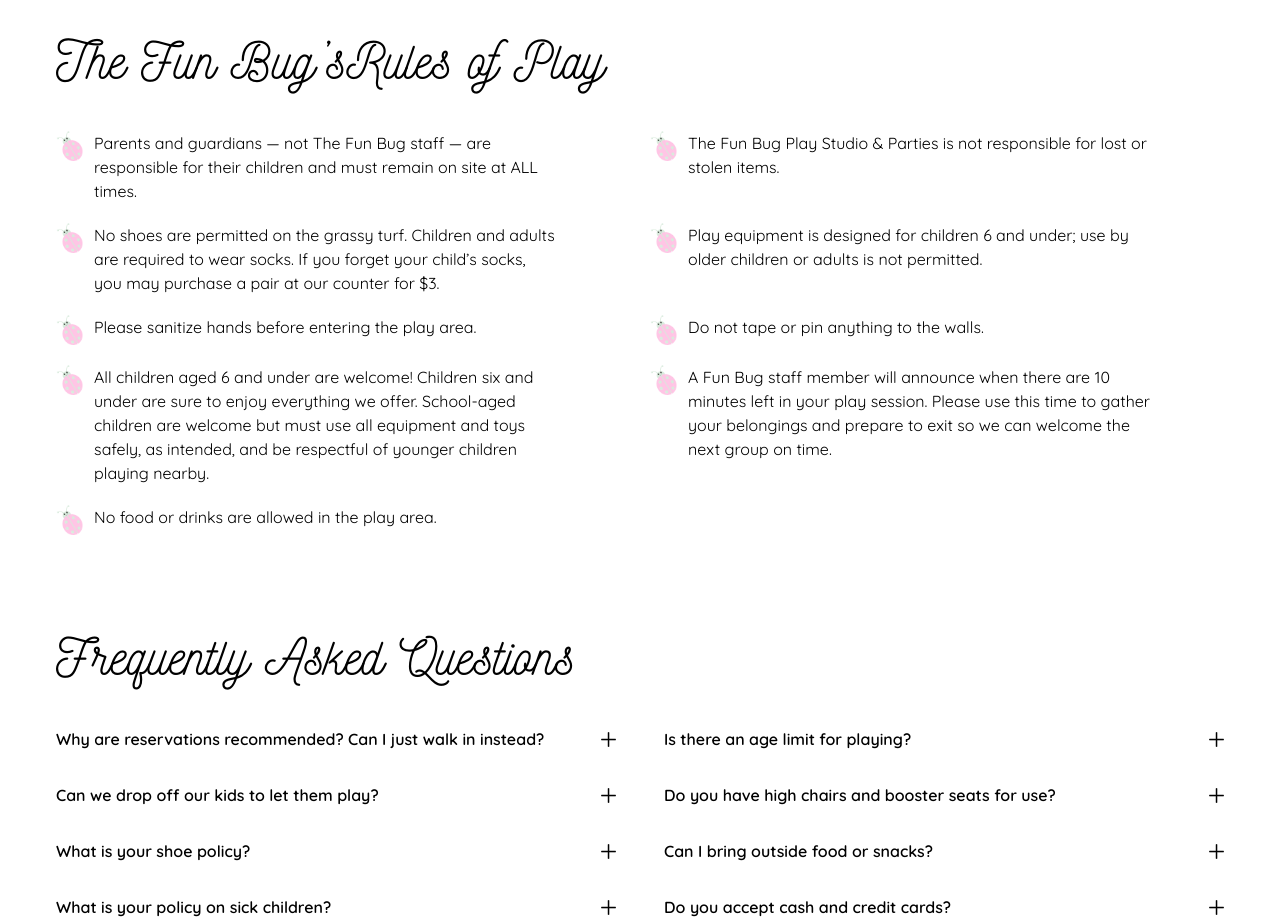
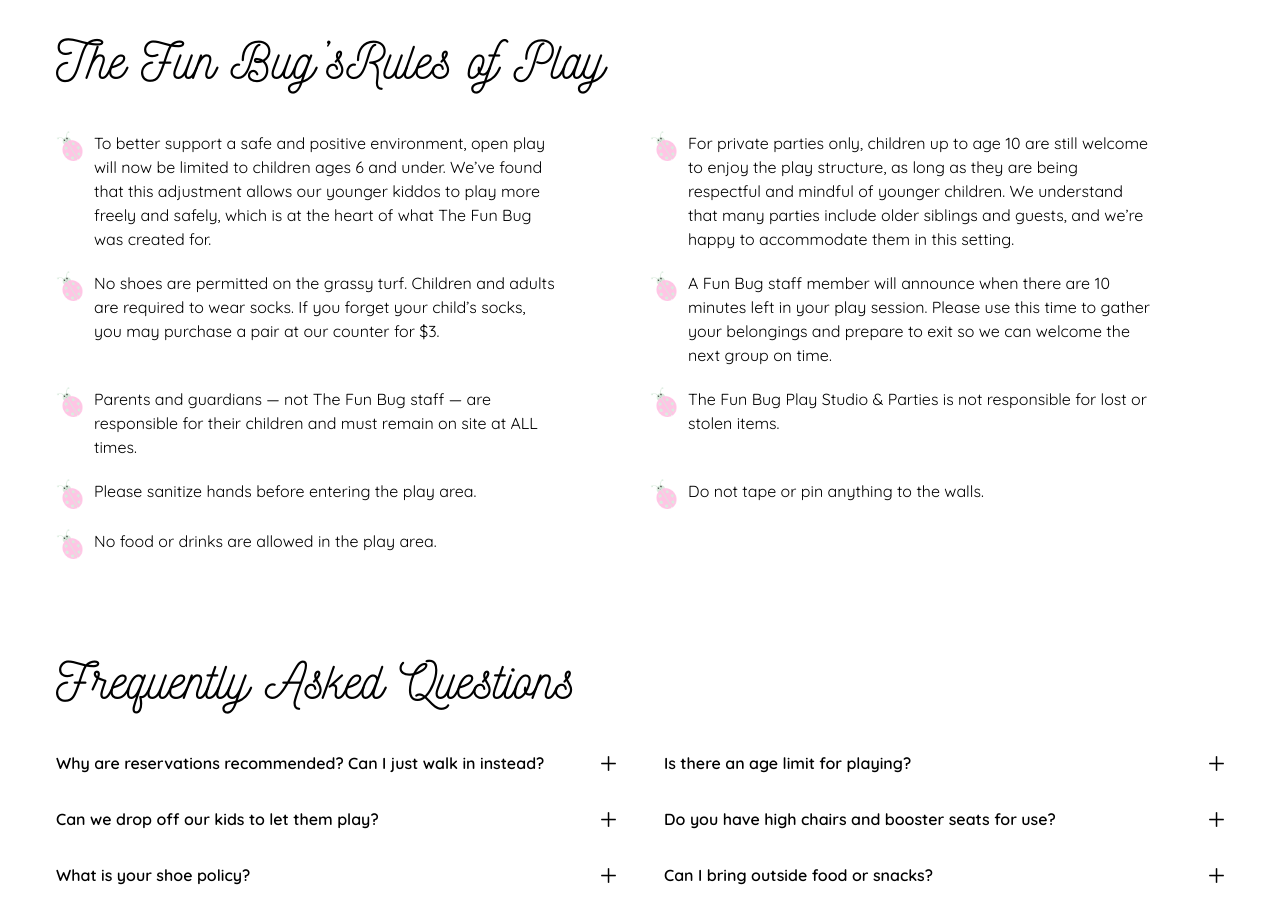
Before and after one commit to the-fun-bug/the-fun-bug, a Next.js app: page /about in a window 1280 px wide. Shown: the part 1860-2782 px from the top of the page. Built offline with nearby package versions, Linux system fonts and the light colour scheme.

Commit message:
update rules of play

```diff
--- a/src/components/about/RulesOfPlay.tsx
+++ b/src/components/about/RulesOfPlay.tsx
@@ -4,14 +4,14 @@
 
 export default function RulesOfPlay() {
   const rules = [
+    'To better support a safe and positive environment, open play will now be limited to children ages 6 and under. We’ve found that this adjustment allows our younger kiddos to play more freely and safely, which is at the heart of what The Fun Bug was created for.',
+    'For private parties only, children up to age 10 are still welcome to enjoy the play structure, as long as they are being respectful and mindful of younger children. We understand that many parties include older siblings and guests, and we’re happy to accommodate them in this setting.',
+    'No shoes are permitted on the grassy turf. Children and adults are required to wear socks. If you forget your child’s socks, you may purchase a pair at our counter for $3.',
+    'A Fun Bug staff member will announce when there are 10 minutes left in your play session. Please use this time to gather your belongings and prepare to exit so we can welcome the next group on time.',
     'Parents and guardians — not The Fun Bug staff — are responsible for their children and must remain on site at ALL times.',
     'The Fun Bug Play Studio & Parties is not responsible for lost or stolen items.',
-    'No shoes are permitted on the grassy turf. Children and adults are required to wear socks. If you forget your child’s socks, you may purchase a pair at our counter for $3.',
-    'Play equipment is designed for children 6 and under; use by older children or adults is not permitted.',
     'Please sanitize hands before entering the play area.',
     'Do not tape or pin anything to the walls.',
-    'All children aged 6 and under are welcome! Children six and under are sure to enjoy everything we offer. School-aged children are welcome but must use all equipment and toys safely, as intended, and be respectful of younger children playing nearby.',
-    'A Fun Bug staff member will announce when there are 10 minutes left in your play session. Please use this time to gather your belongings and prepare to exit so we can welcome the next group on time.',
     'No food or drinks are allowed in the play area.',
   ];
 
```
